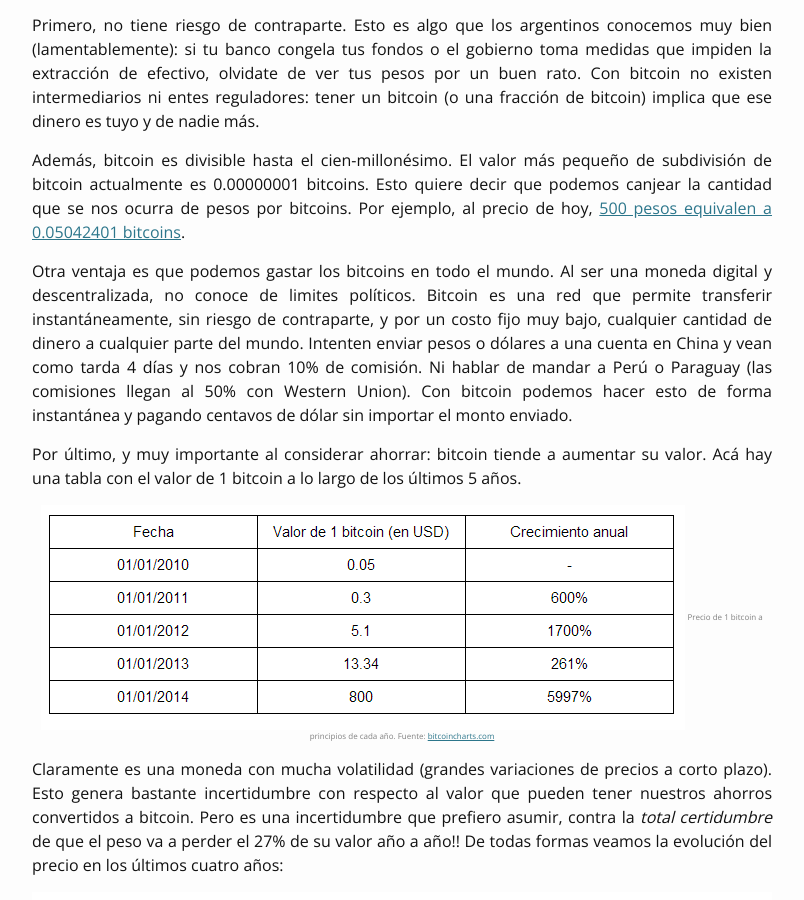
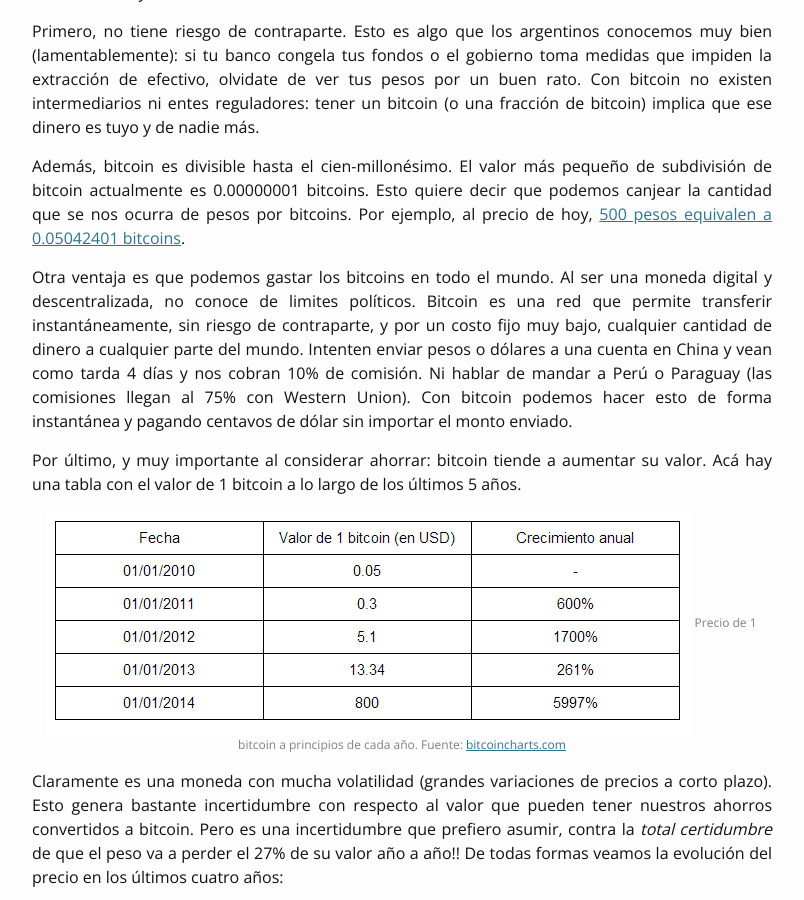
Before and after one commit to tobyornottobe/maraoz.github.io, a Jekyll site: the page built from _posts/2014-1-23-ahorrar-en-bitcoins.md, in a window 1280 px wide and 900 px high, scrolled down 1864 px. Shown: the whole window, without its empty margins (238-1042 px from the left). Built offline with Jekyll 4.4.1, drawn with Linux system fonts in a browser that asks for light colours; comment, search, counter and statistics services are not loaded.

Commit message:
changing small text font size

```diff
--- a/_posts/2014-1-23-ahorrar-en-bitcoins.md
+++ b/_posts/2014-1-23-ahorrar-en-bitcoins.md
@@ -13,7 +13,7 @@ El problema es que en un país como Argentina, donde la moneda se devalúa en ca
 
 <img src="/img/ahorrar/2.png">
 Valor de un peso en dólares (cuántos dólares puedo comprar con 1 peso) a valor oficial en los últimos 10 años. Fuente: [xe.com](xe.com)
-{: style="color:gray; font-size: 50%; text-align: center;"}
+{: style="color:gray; font-size: 75%; text-align: center;"}
 
 En este gráfico vemos cómo bajó el poder de compra de 1 peso en relación al dólar a través de los años. Esto quiere decir que si en el año 2004 teníamos 1000 pesos, esto equivalía más o menos a 345 USD. Si ahorramos esos pesos durante 10 años, hoy tenemos la espectacular suma de 144 dólares!!! Efectivamente, perdimos más de la mitad de nuestro dinero. Y esto ni siquiera tiene en cuenta que el dólar también sufre una depreciación de valor.
 
@@ -28,19 +28,19 @@ Primero, no tiene riesgo de contraparte. Esto es algo que los argentinos conocem
 
 Además, bitcoin es divisible hasta el cien-millonésimo. El valor más pequeño de subdivisión de bitcoin actualmente es 0.00000001 bitcoins. Esto quiere decir que podemos canjear la cantidad que se nos ocurra de pesos por bitcoins. Por ejemplo, al precio de hoy, [500 pesos equivalen a 0.05042401 bitcoins](http://www.mercado-bitcoin.com.ar/calculator/coinbase/ars/500).
 
-Otra ventaja es que podemos gastar los bitcoins en todo el mundo. Al ser una moneda digital y descentralizada, no conoce de limites políticos. Bitcoin es una red que permite transferir instantáneamente, sin riesgo de contraparte, y por un costo fijo muy bajo, cualquier cantidad de dinero a cualquier parte del mundo. Intenten enviar pesos o dólares a una cuenta en China y vean como tarda 4 días y nos cobran 10% de comisión. Ni hablar de mandar a Perú o Paraguay (las comisiones llegan al 50% con Western Union). Con bitcoin podemos hacer esto de forma instantánea y pagando centavos de dólar sin importar el monto enviado.
+Otra ventaja es que podemos gastar los bitcoins en todo el mundo. Al ser una moneda digital y descentralizada, no conoce de limites políticos. Bitcoin es una red que permite transferir instantáneamente, sin riesgo de contraparte, y por un costo fijo muy bajo, cualquier cantidad de dinero a cualquier parte del mundo. Intenten enviar pesos o dólares a una cuenta en China y vean como tarda 4 días y nos cobran 10% de comisión. Ni hablar de mandar a Perú o Paraguay (las comisiones llegan al 75% con Western Union). Con bitcoin podemos hacer esto de forma instantánea y pagando centavos de dólar sin importar el monto enviado.
 
 Por último, y muy importante al considerar ahorrar: bitcoin tiende a aumentar su valor. Acá hay una tabla con el valor de 1 bitcoin a lo largo de los últimos 5 años.
 
 <img src="/img/ahorrar/3.png">
 Precio de 1 bitcoin a principios de cada año. Fuente: [bitcoincharts.com](http://bitcoincharts.com/)
-{: style="color:gray; font-size: 50%; text-align: center;"}
+{: style="color:gray; font-size: 75%; text-align: center;"}
 
 Claramente es una moneda con mucha volatilidad (grandes variaciones de precios a corto plazo). Esto genera bastante incertidumbre con respecto al valor que pueden tener nuestros ahorros convertidos a bitcoin. Pero es una incertidumbre que prefiero asumir, contra la *total certidumbre* de que el peso va a perder el 27% de su valor año a año!! De todas formas veamos la evolución del precio en los últimos cuatro años:
 
 <img src="/img/ahorrar/4.png">
 Evolución del precio de 1 bitcoin en los últimos 4 años.
-{: style="color:gray; font-size: 50%; text-align: center;"}
+{: style="color:gray; font-size: 75%; text-align: center;"}
 
 Como ven, el precio sufre los efectos de “burbujas”, en los cuales el valor asciende a un valor máximo histórico, y luego colapsa para estabilizarse en un precio mayor al anterior a la burbuja. Este es un comportamiento [que se observa en otros mercados de tecnologías disruptivas](http://www-bcf.usc.edu/~tellis/radical.pdf) y representan las olas de adopción. De todas formas, un buen consejo es “no inviertas más de lo que estás dispuesto a perder”. Yo le recomendaría a cualquiera pasar el 10% de sus ahorros a bitcoins.
 
@@ -50,7 +50,7 @@ Resumiendo las diferencias en una tabla:
 
 <img src="/img/ahorrar/5.png">
 Comparando bitcoin con el peso argentino.
-{: style="color:gray; font-size: 50%; text-align: center;"}
+{: style="color:gray; font-size: 75%; text-align: center;"}
 
 . . .
 {: style="color:gray; font-size: 200%; text-align: center;"}
```
